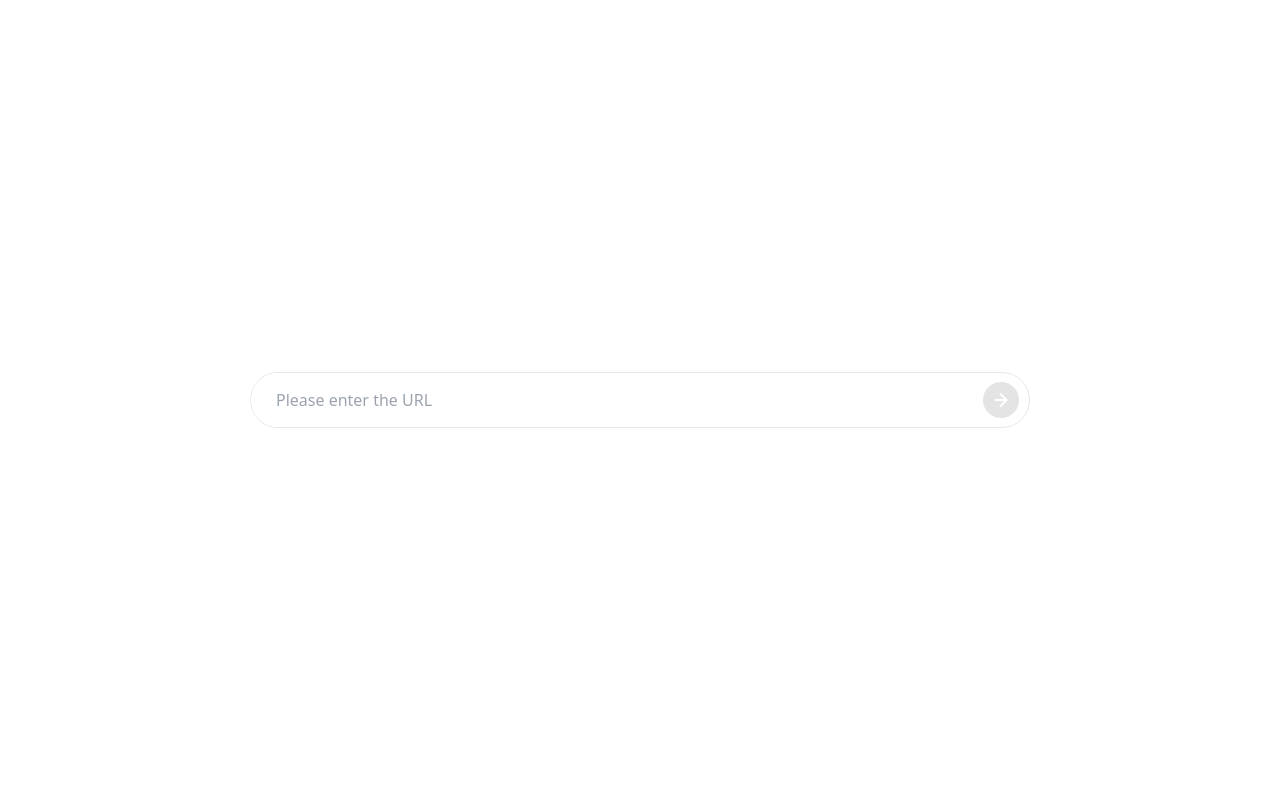
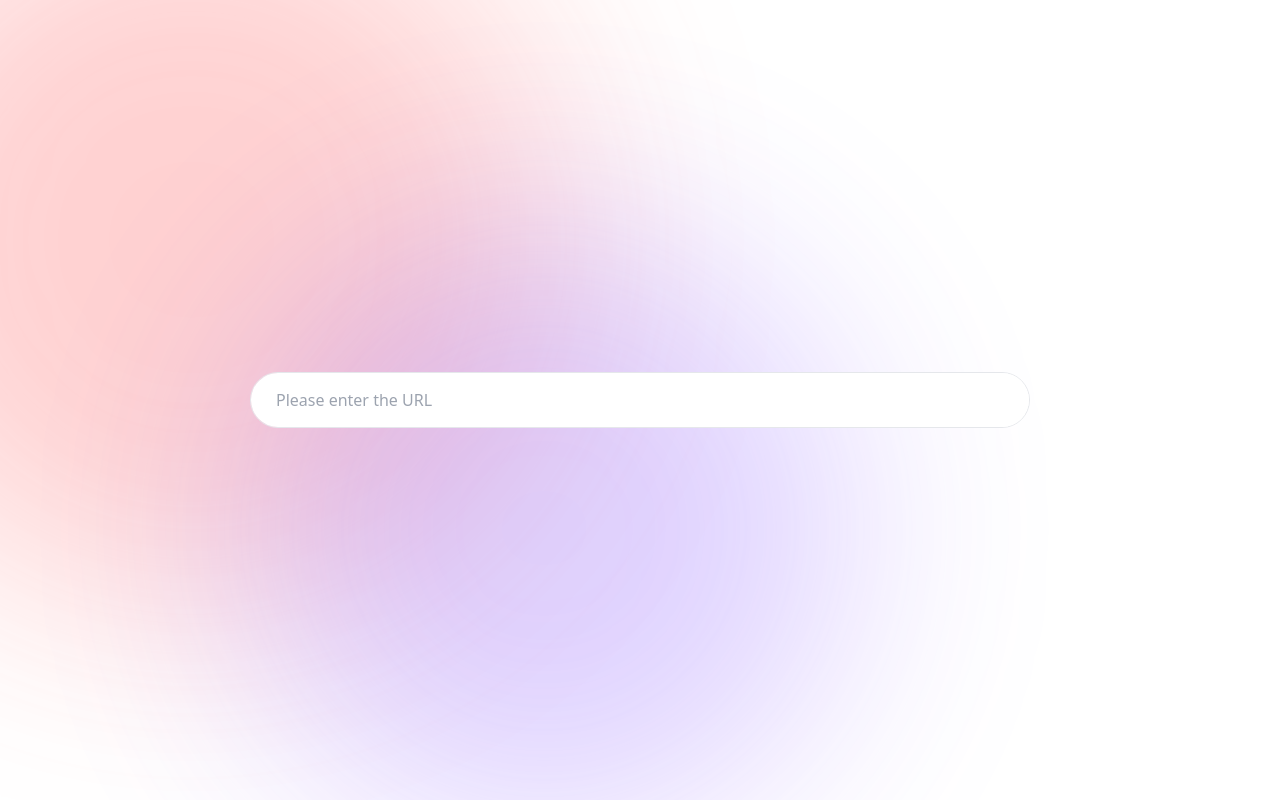
Before and after one commit to alex-reinfoce/social-card, a Next.js app: page / in a window 1280 px wide. Built offline with nearby package versions, Linux system fonts and the light colour scheme.

Commit message:
Enhance UI with animated background circles and dynamic color generation; update layout title and clean up InputBox component by removing unused icon.

```diff
--- a/app/globals.css
+++ b/app/globals.css
@@ -13,3 +13,86 @@
     --foreground: #ededed;
   }
 }
+
+/* 添加动画关键帧 */
+@keyframes breathe1 {
+  0%,
+  100% {
+    transform: scale(1);
+    opacity: 0.5;
+  }
+  50% {
+    transform: scale(1.2);
+    opacity: 0.7;
+  }
+}
+
+@keyframes breathe2 {
+  0%,
+  100% {
+    transform: scale(1.1);
+    opacity: 0.6;
+  }
+  50% {
+    transform: scale(0.9);
+    opacity: 0.8;
+  }
+}
+
+@keyframes breathe3 {
+  0%,
+  100% {
+    transform: scale(0.9);
+    opacity: 0.7;
+  }
+  50% {
+    transform: scale(1.1);
+    opacity: 0.5;
+  }
+}
+
+body {
+  min-height: 100vh;
+  position: relative;
+  overflow: hidden;
+}
+
+body::before,
+body::after,
+body::backdrop {
+  content: "";
+  position: fixed;
+  border-radius: 50%;
+  filter: blur(100px);
+  z-index: -1;
+}
+
+/* 第一个圆 */
+body::before {
+  width: 50vw;
+  height: 50vw;
+  background: var(--circle-1-color, rgba(255, 82, 82, 0.4));
+  top: -10%;
+  left: -10%;
+  animation: breathe1 6s ease-in-out infinite;
+}
+
+/* 第二个圆 */
+body::after {
+  width: 45vw;
+  height: 45vw;
+  background: var(--circle-2-color, rgba(130, 82, 255, 0.4));
+  top: 30%;
+  left: 20%;
+  animation: breathe2 7s ease-in-out infinite;
+}
+
+/* 第三个圆 */
+body::backdrop {
+  width: 40vw;
+  height: 40vw;
+  background: var(--circle-3-color, rgba(82, 182, 255, 0.4));
+  bottom: -10%;
+  right: -10%;
+  animation: breathe3 8s ease-in-out infinite;
+}
--- a/app/layout.tsx
+++ b/app/layout.tsx
@@ -2,8 +2,7 @@ import type { Metadata } from "next";
 import "./globals.css";
 
 export const metadata: Metadata = {
-  title: "Create Next App",
-  description: "Generated by create next app",
+  title: "Social Media Card",
 };
 
 export default function RootLayout({
@@ -13,6 +12,43 @@ export default function RootLayout({
 }>) {
   return (
     <html lang="en">
+      <head>
+        <script
+          dangerouslySetInnerHTML={{
+            __html: `
+            function generateHarmoniousColors() {
+              // 生成基础色相 (0-360)
+              const baseHue = Math.random() * 360;
+
+              // 生成三个相邻但不同的色相（120度分隔，形成三角色彩）
+              const hue1 = baseHue;
+              const hue2 = (baseHue + 120) % 360;
+              const hue3 = (baseHue + 240) % 360;
+
+              // 使用固定的饱和度和亮度范围以确保颜色和谐
+              const saturation = 70 + Math.random() * 20; // 70-90%
+              const lightness = 60 + Math.random() * 20;  // 60-80%
+              const alpha = 0.4;  // 固定透明度
+
+              // 设置CSS变量
+              document.documentElement.style.setProperty(
+                '--circle-1-color',
+                \`hsla(\${hue1}, \${saturation}%, \${lightness}%, \${alpha})\`
+              );
+              document.documentElement.style.setProperty(
+                '--circle-2-color',
+                \`hsla(\${hue2}, \${saturation}%, \${lightness}%, \${alpha})\`
+              );
+              document.documentElement.style.setProperty(
+                '--circle-3-color',
+                \`hsla(\${hue3}, \${saturation}%, \${lightness}%, \${alpha})\`
+              );
+            }
+            generateHarmoniousColors();
+          `,
+          }}
+        />
+      </head>
       <body>{children}</body>
     </html>
   );
--- a/component/input-box/index.tsx
+++ b/component/input-box/index.tsx
@@ -1,24 +1,10 @@
 "use client";
-
-import { tv } from "tailwind-variants";
-
 interface InputBoxProps {
   value: string;
   onChange: (value: string) => void;
 }
 
-const iconBox = tv({
-  base: "w-[36px] h-[36px] rounded-full flex items-center justify-center bg-[#e4e4e4] mr-[10px] cursor-pointer",
-  variants: {
-    active: {
-      true: "bg-black",
-    },
-  },
-});
-
 export const InputBox = ({ value, onChange }: InputBoxProps) => {
-  const valid = Boolean(value.trim());
-
   return (
     <div className="w-[780px] bg-white rounded-[36px] border border-[E7E9ED] transition-all duration-300 hover:shadow-[0_0_40px_#0000000f] overflow-hidden flex items-center">
       <input
@@ -37,31 +23,6 @@ export const InputBox = ({ value, onChange }: InputBoxProps) => {
         role="textbox"
         list="no-list"
       />
-      <div className={iconBox({ active: valid })}>
-        <svg
-          width="13px"
-          height="15px"
-          viewBox="0 0 13 15"
-          version="1.1"
-          xmlns="http://www.w3.org/2000/svg"
-        >
-          <g stroke="none" strokeWidth="1" fill="none" fillRule="evenodd">
-            <g
-              id="Twitter-giveaway-tool-index"
-              transform="translate(-1311, -566)"
-              fill="#FFFFFF"
-              fillRule="nonzero"
-            >
-              <g id="Search" transform="translate(565, 545)">
-                <polygon
-                  id="Enter"
-                  points="755.17193 27.07111 750.515 22.41422 751.92921 21 759.00033 28.07111 751.92921 35.14211 750.515 33.72791 755.17183 29.07111 746.00003 29.07121 746 27.07121"
-                ></polygon>
-              </g>
-            </g>
-          </g>
-        </svg>
-      </div>
     </div>
   );
 };
```
